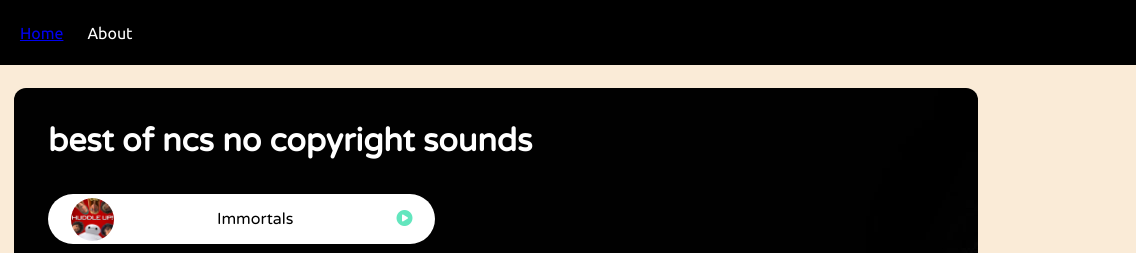
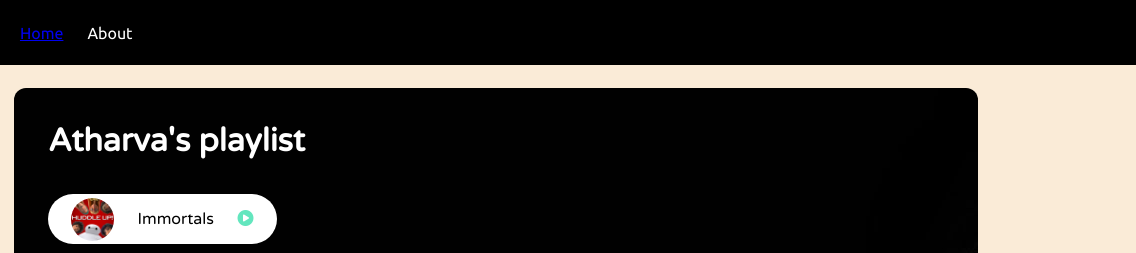
Before and after one commit to deoatharva/SpotifyClone, a plain HTML site: page index.html in a window 1280 px wide. Shown: the top 253 px of the page, 144-1280 px from the left. Drawn offline with Linux system fonts and the light colour scheme.

Commit message:
Update index.html

```diff
--- a/index.html
+++ b/index.html
@@ -19,7 +19,7 @@
 
     <div class="container">
         <div class="songList">
-            <h1>best of ncs no copyright sounds</h1>
+            <h1>Atharva's playlist</h1>
             <div class="songItemContainer">
                 <div class="songItem">
                     <img alt="1">
```
